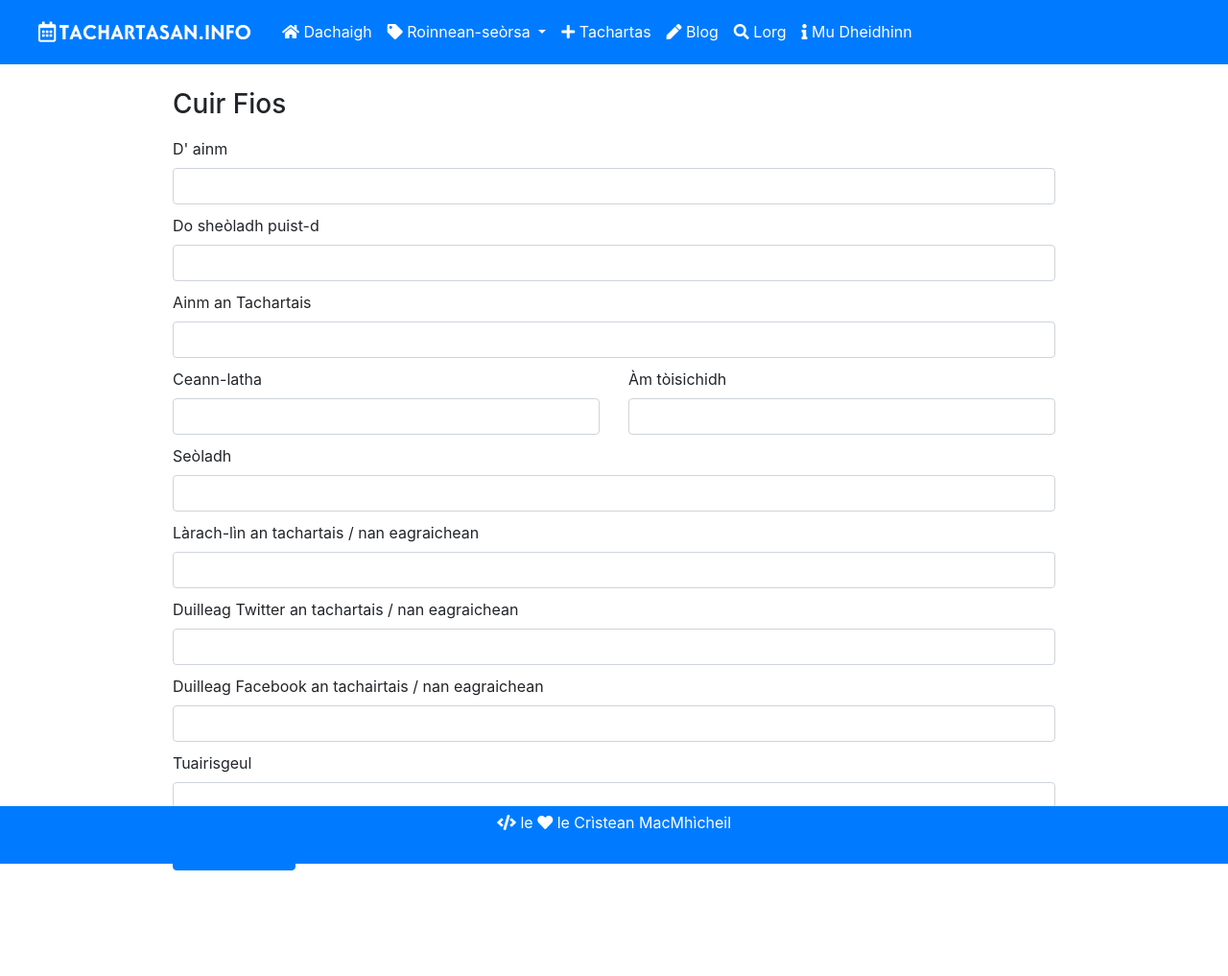
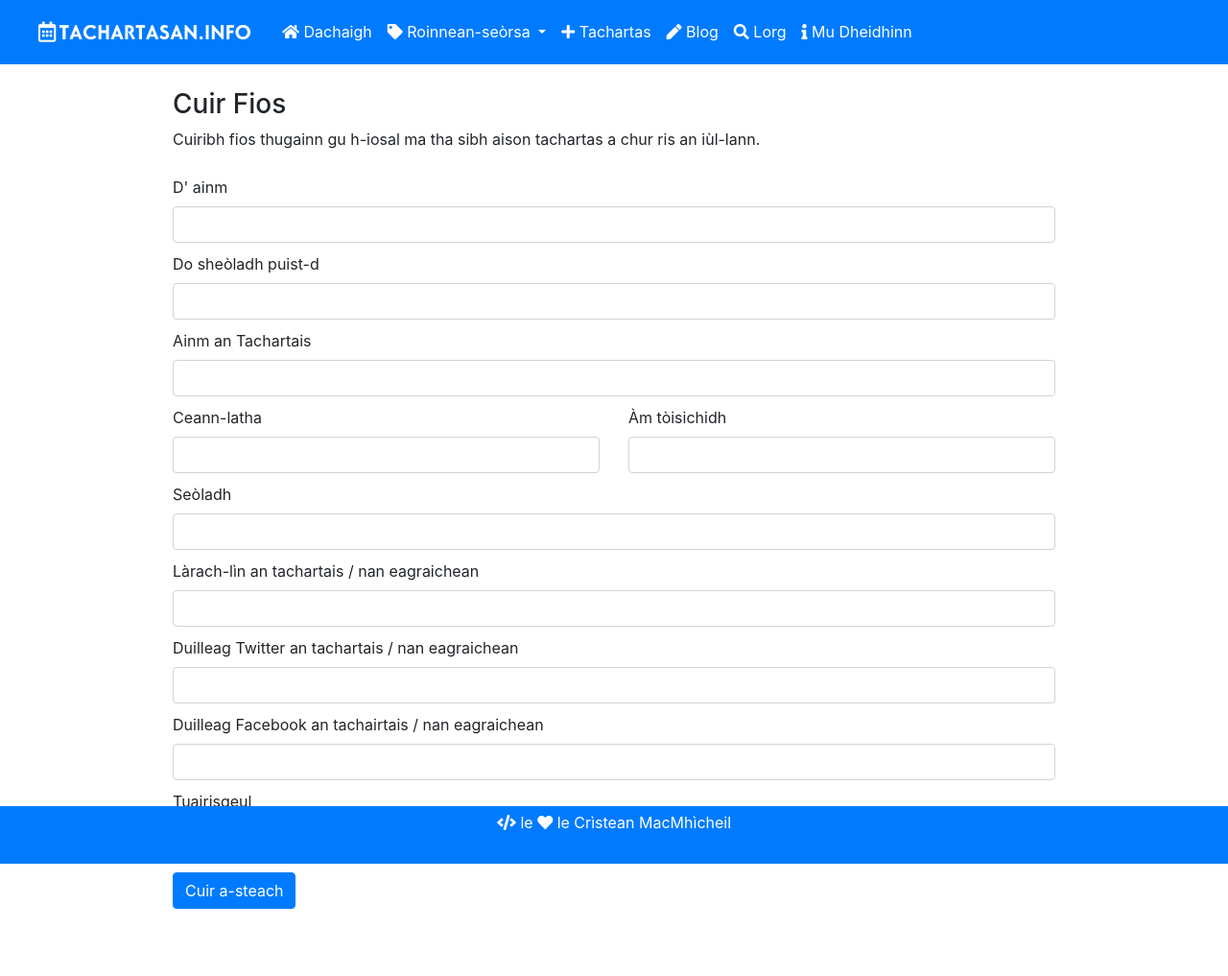
Before and after one commit to tachartasan/tachartasan.github.io, a Jekyll site: the page built from contact.md, in a window 1280 px wide. Shown: the whole page at 96% size. Built offline with Jekyll 4.4.1, drawn with Linux system fonts in a browser that asks for light colours; nearby versions of some CDN libraries; before the commit the page ends 977 px from its top, so only the background shows below that.

Commit message:
Update contact.md

```diff
--- a/contact.md
+++ b/contact.md
@@ -3,6 +3,8 @@ layout: page
 title: Cuir Fios
 permalink: /cuir-fios/
 ---
+
+Cuiribh fios thugainn gu h-iosal ma tha sibh aison tachartas a chur ris an iùl-lann.
 
 <form action="https://getsimpleform.com/messages?form_api_token=a7f1c2224c700f1d8c64896757363f9a" method="post">
   <!-- the redirect_to is optional, the form will redirect to the referrer on submission -->
```
